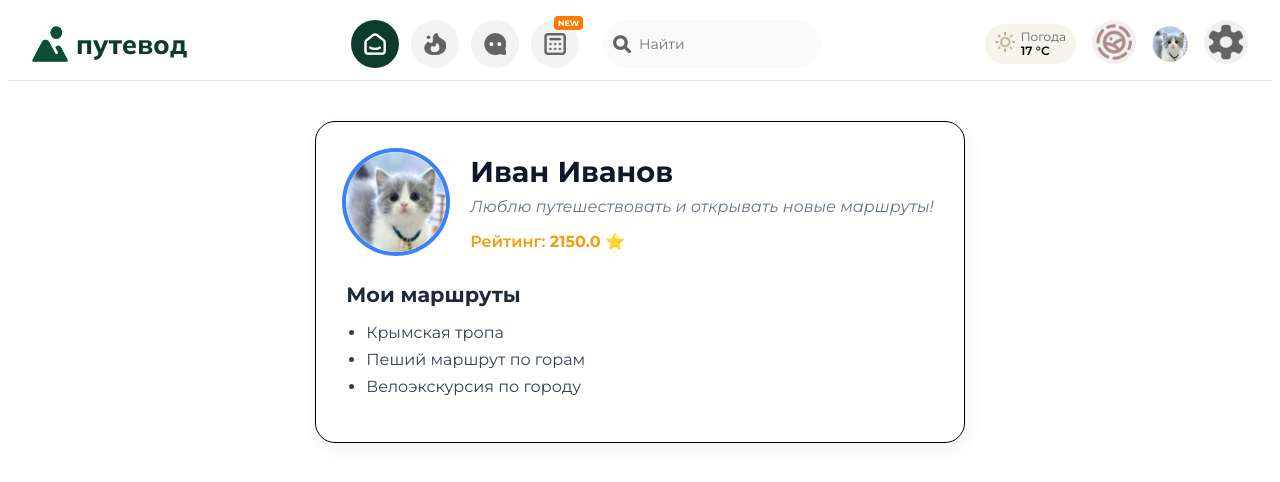
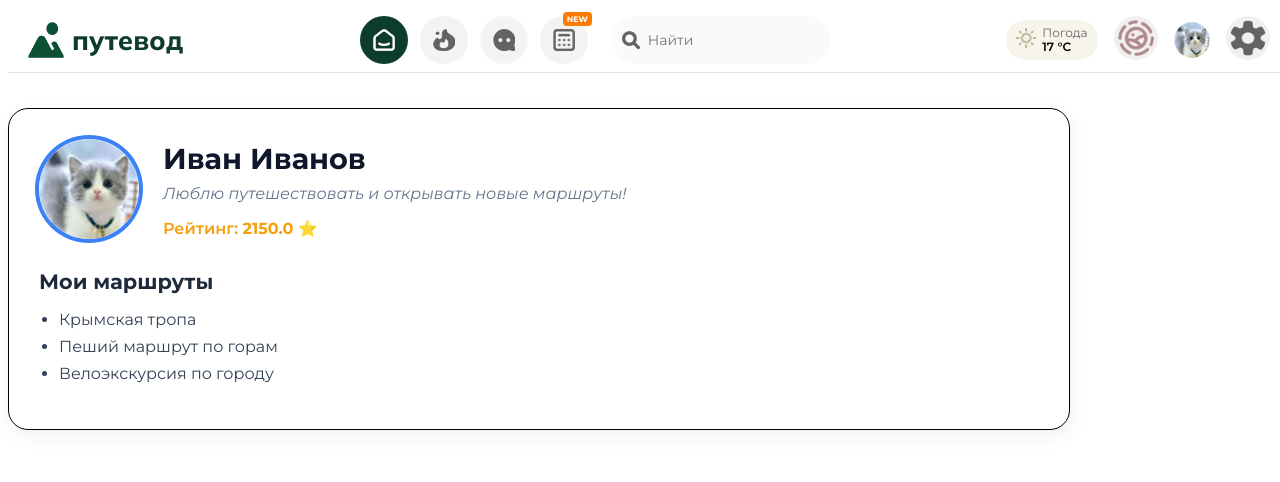
Before and after one commit to r1nlaw/TrailBlazer_Frontend, a Vue app: page /profile in a window 1280 px wide. Shown: the top 482 px of the page. Built offline with nearby package versions, Linux system fonts and the light colour scheme; no server answers; the HTML template or start-up script is replaced by a standard one.

Commit message:
add fixed position

```diff
--- a/index.html
+++ b/index.html
@@ -17,6 +17,7 @@
   <style>
     body{
         font-family: "Montserrat", sans-serif;
+        overflow: hidden;
     }
   </style>
 </html>
--- a/src/App.vue
+++ b/src/App.vue
@@ -1,7 +1,6 @@
 <template>
   <div class="app-container">
-    <Header />
-
+      <Header />
     <div v-if="!isProfilePage" class="main-content">
       <Sidebar />
       <MainMapAndList />
@@ -46,6 +45,7 @@ function handleRegister(userData) {
   overflow: hidden;
 }
 
+
 .register-button {
   position: fixed;
   bottom: 20px;
--- a/src/components/Header.vue
+++ b/src/components/Header.vue
@@ -126,10 +126,13 @@ onMounted(() => {
   font-family: 'Montserrat', sans-serif;
 }
 .header {
+  position: fixed;
+  z-index: 1000;
+  width: 97%;
   display: grid;
   grid-template-columns: auto 1fr auto;
   align-items: center;
-  padding: 12px 24px;
+  padding: 8px 20px;
   background: #fff;
   border-bottom: 1px solid #e0e0e0;
   gap: 16px;
--- a/src/components/MainMapAndList.vue
+++ b/src/components/MainMapAndList.vue
@@ -18,6 +18,8 @@ provide('mapRef',mapRef)
 .main-layout {
   display: flex;
   flex-direction: column;
+  margin-left: 17%;
+  overflow-y: auto;
   gap: 24px;
   padding: 32px 24px 24px;
   background: #f5f5f5;
--- a/src/components/Map.vue
+++ b/src/components/Map.vue
@@ -468,6 +468,7 @@ function getRoute(coords) {
 .map-container {
   position: relative;
   width: 100%;
+  margin-top: 70px;
   max-width: 100%;
   min-height: 240px;
   border-radius: 24px;
@@ -528,7 +529,7 @@ function getRoute(coords) {
   display: flex;
   justify-content: center;
   align-items: center;
-  z-index: 1000;
+  z-index: 1500;
   opacity: 1;
   transition: opacity 0.3s ease;
 }
--- a/src/components/Profile.vue
+++ b/src/components/Profile.vue
@@ -53,7 +53,7 @@ const profile = reactive({
 <style scoped>
 .profile {
   max-width: 1000px;
-  margin: 40px auto;
+  margin-top: 100px;
   padding: 30px;
   background: #ffffff;
   border: 1px solid;
--- a/src/components/RegisterModal.vue
+++ b/src/components/RegisterModal.vue
@@ -96,7 +96,7 @@ defineExpose({ open, close })
   display: flex;
   justify-content: center;
   align-items: center;
-  z-index: 999;
+  z-index: 1500;
   animation: fadeIn 0.3s ease;
 }
 
--- a/src/components/Sidebar.vue
+++ b/src/components/Sidebar.vue
@@ -86,10 +86,19 @@ onMounted(() => {
 
 <style scoped>
 .sidebar {
+  position: fixed;
+  top: 8%;
+  left: 0;
+  height: calc(100vh - 70px);
+  overflow-y: auto;
   padding: 24px;
   width: 250px;
   font-family: 'Montserrat', sans-serif;
+  background: white;
+  z-index: 1000;
+
 }
+
 
 .region {
   display: flex;
```
